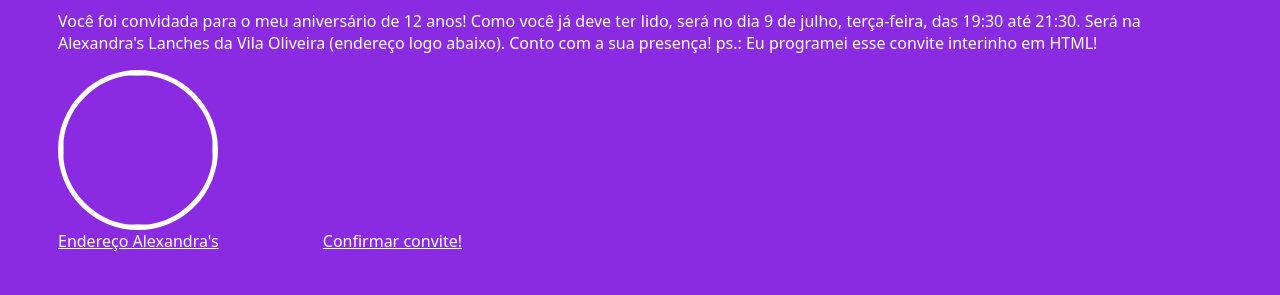
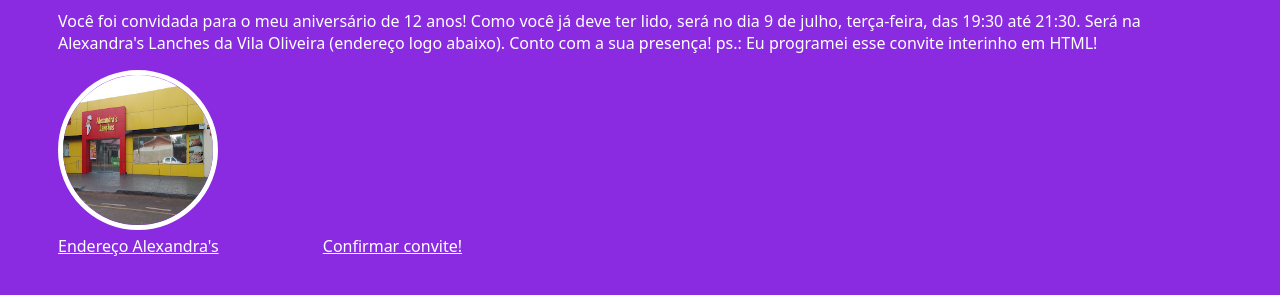
Before and after one commit to euAnaBia/euAnaBia, a plain HTML site: page index.html in a window 1280 px wide. Shown: the part 297-592 px from the top of the page. Drawn offline with Linux system fonts and the light colour scheme.

Commit message:
Update index.html

```diff
--- a/index.html
+++ b/index.html
@@ -33,7 +33,7 @@
     </section>
     <section>
         <div class="alexandrasfoto">
-       <img src="./img/2017-06-12.jpg">
+       <img src="./2017-06-12.jpg">
     </div>
 
        <div class="link">
```
